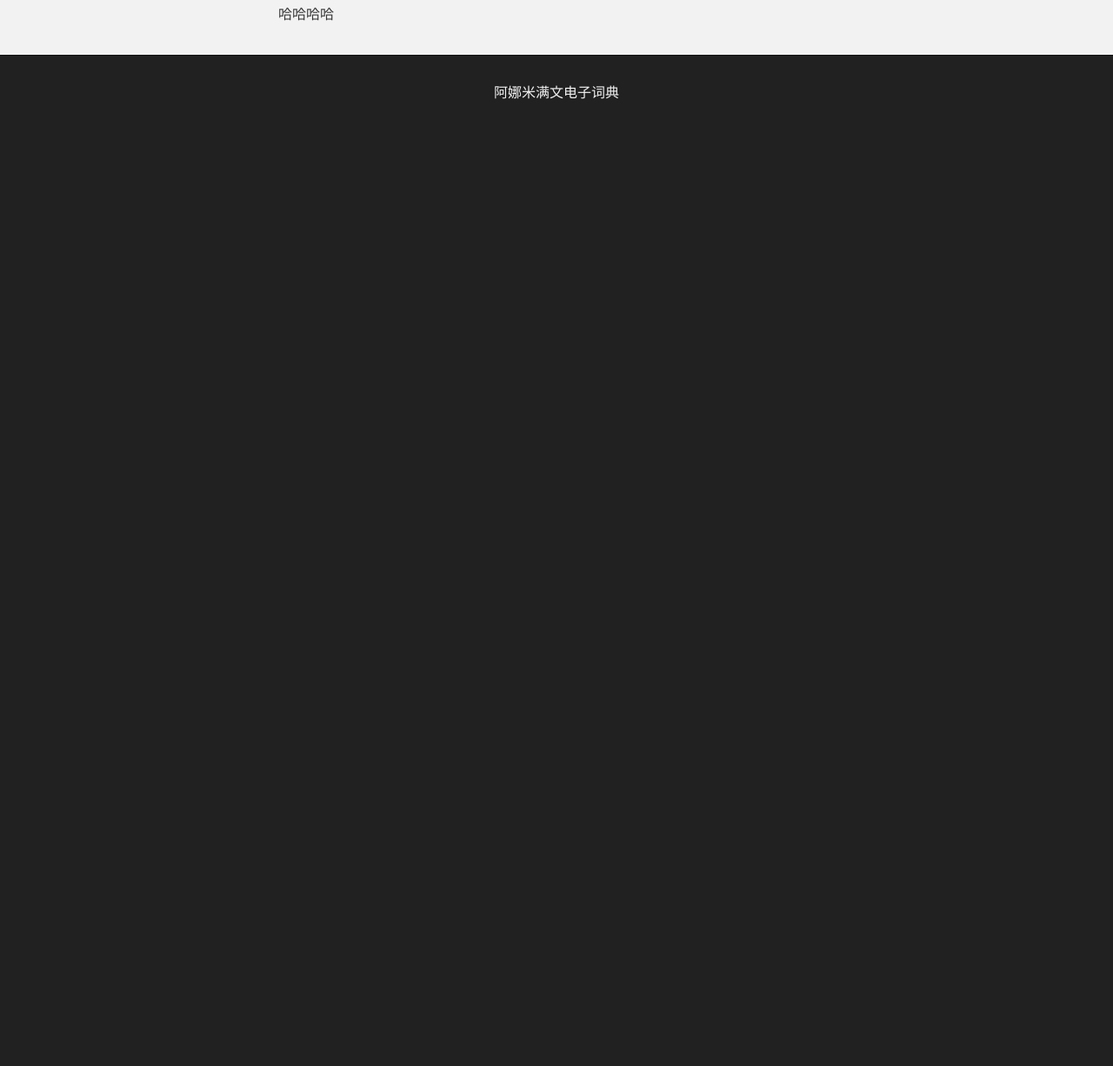
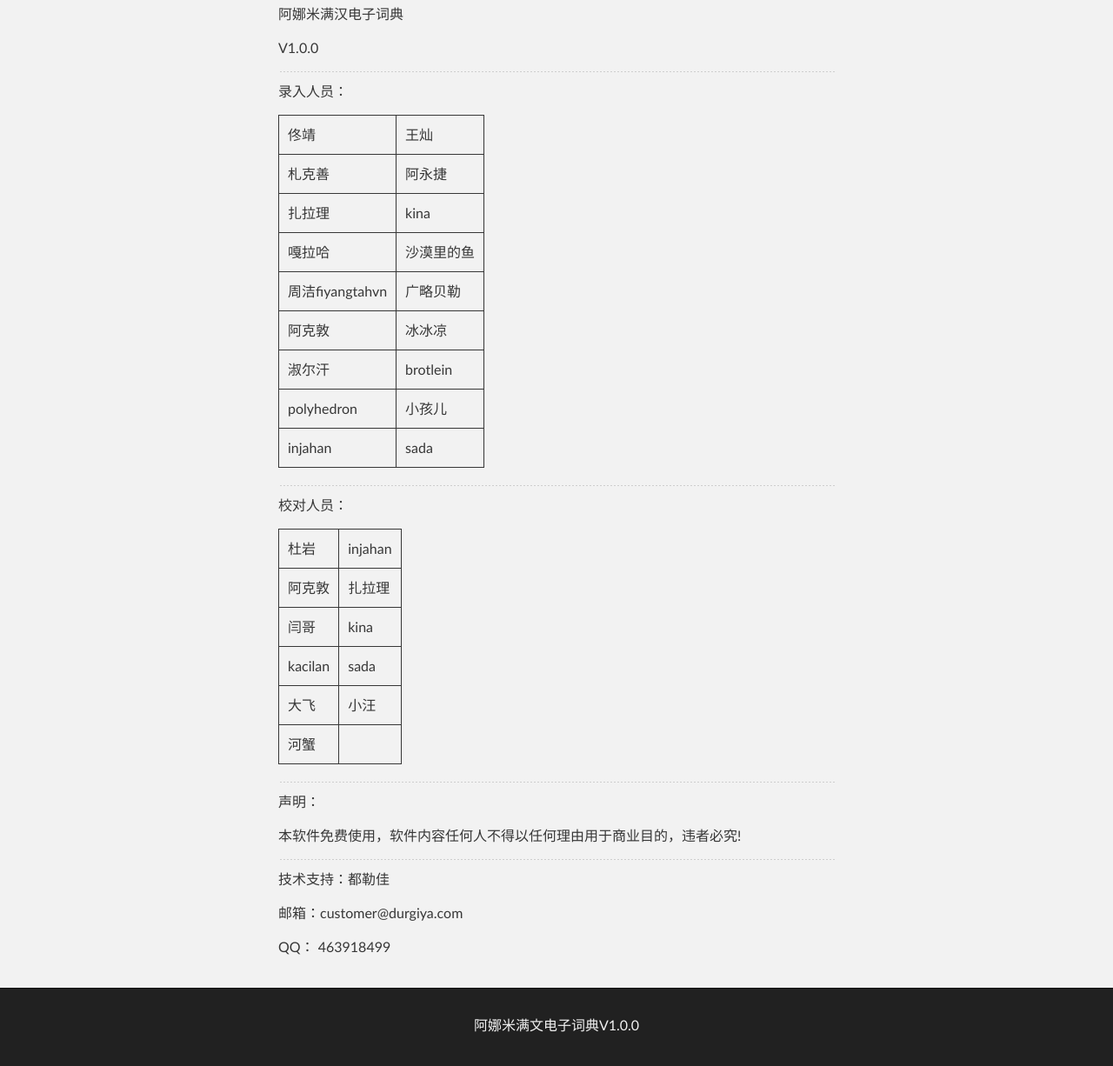
Before and after one commit to durgiya/durgiya.github.io, a plain HTML site: page index.html in a window 1280 px wide. Shown: the part 256-1482 px from the top of the page at 87% size. Before the commit the page ends 800 px from the top, so only its background shows below. Drawn offline with Linux system fonts and the light colour scheme.

Commit message:
添加文字说明

```diff
--- a/index.html
+++ b/index.html
@@ -25,14 +25,89 @@
     <!-- MAIN CONTENT -->
     <div id="main_content_wrap" class="outer">
       <section id="main_content" class="inner">
-        <p>哈哈哈哈</p>
+        <p class="title">阿娜米满汉电子词典</p>
+      	<p class="title">V1.0.0</p>
+      	<hr />
+      	<p>录入人员：</p>
+          <table cellspacing="10">
+              <tr class="item">
+                  <td>佟靖</td>
+                  <td>王灿</td>
+              </tr>
+              <tr class="item">
+                  <td>札克善</td>
+                  <td>阿永捷</td>
+              </tr>
+              <tr class="item">
+                  <td>扎拉理</td>
+                  <td>kina</td>
+              </tr>
+              <tr class="item">
+                  <td>嘎拉哈</td>
+                  <td>沙漠里的鱼</td>
+              </tr>
+              <tr class="item">
+                  <td>周洁fiyangtahvn</td>
+                  <td>广略贝勒</td>
+              </tr>
+              <tr class="item">
+                  <td>阿克敦</td>
+                  <td>冰冰凉</td>
+              </tr>
+              <tr class="item">
+                  <td>淑尔汗</td>
+                  <td>brotlein</td>
+              </tr>
+              <tr class="item">
+                  <td>polyhedron</td>
+                  <td>小孩儿</td>
+              </tr>
+              <tr class="item">
+                  <td>injahan</td>
+                  <td>sada</td>
+              </tr>
+          </table>
+      	<hr />
+      	<p>校对人员：</p>
+          <table cellspacing="10">
+              <tr class="item">
+                  <td>杜岩</td>
+                  <td>injahan</td>
+              </tr>
+              <tr class="item">
+                  <td>阿克敦</td>
+                  <td>扎拉理</td>
+              </tr>
+              <tr class="item">
+                  <td>闫哥</td>
+                  <td>kina</td>
+              </tr>
+              <tr class="item">
+                  <td>kacilan</td>
+                  <td>sada</td>
+              </tr>
+              <tr class="item">
+                  <td>大飞</td>
+                  <td>小汪</td>
+              </tr>
+              <tr class="item">
+                  <td>河蟹</td>
+              </tr>
+          </table>
+      	<hr />
+          <p>声明：</p>
+          <p class="item">本软件免费使用，软件内容任何人不得以任何理由用于商业目的，违者必究!</p>
+          <hr />
+      	<p>技术支持：都勒佳</p>
+      	<p>邮箱：customer@durgiya.com</p>
+          <p> QQ： 463918499</p>
       </section>
     </div>
 
     <!-- FOOTER  -->
     <div id="footer_wrap" class="outer">
       <footer class="inner">
-        <p align="center">阿娜米满文电子词典</p>
+        <p align="center">阿娜米满文电子词典V1.0.0</p>
       </footer>
     </div>
 
```
